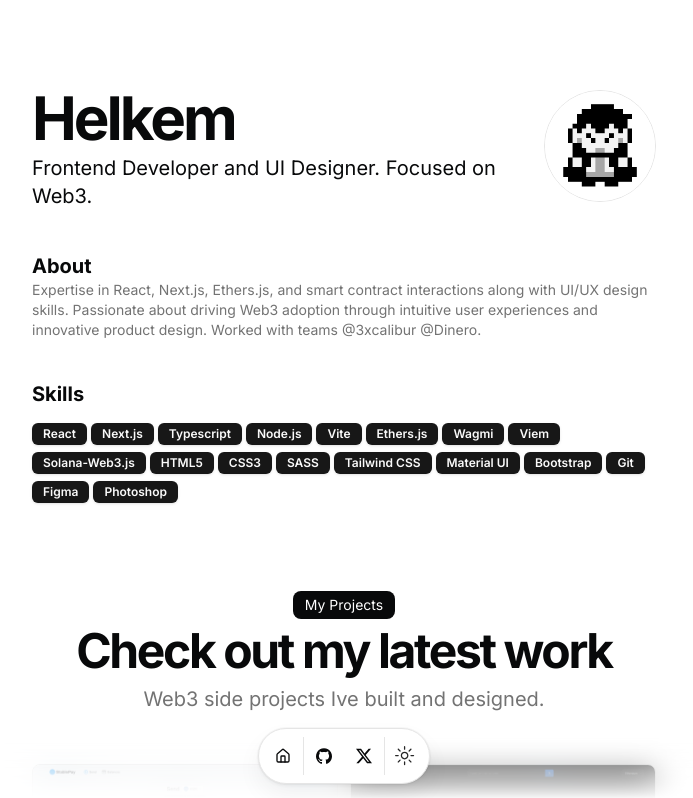
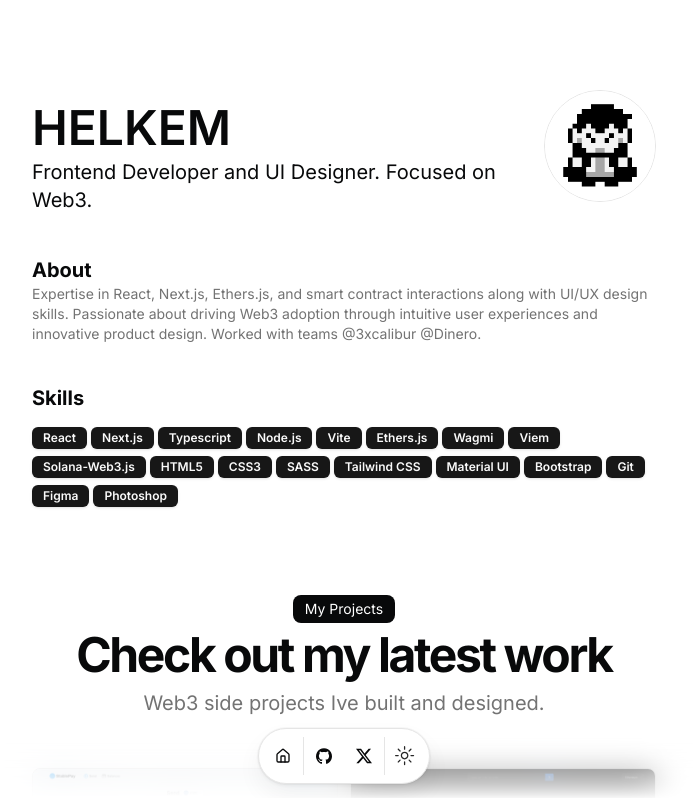
Before and after one commit to Helkem/helkemzerosite, a Next.js app: page / in a window 1280 px wide. Shown: the top 798 px of the page, without its empty margins (296-989 px from the left). Built offline with nearby package versions, Linux system fonts and the light colour scheme.

Commit message:
Added animations

```diff
--- a/src/app/page.tsx
+++ b/src/app/page.tsx
@@ -9,6 +9,7 @@
 import { DATA } from "@/data/resume";
 import Link from "next/link";
 import Markdown from "react-markdown";
+import HyperText from "@/components/magicui/hyper-text";
 
 const BLUR_FADE_DELAY = 0.04;
 
@@ -19,11 +20,9 @@
         <div className='mx-auto w-full max-w-2xl space-y-8'>
           <div className='gap-2 flex justify-between'>
             <div className='flex-col flex flex-1 space-y-1.5'>
-              <BlurFadeText
-                delay={BLUR_FADE_DELAY}
-                className='text-3xl font-bold tracking-tighter sm:text-5xl xl:text-6xl/none'
-                yOffset={8}
-                text={`${DATA.name.split(" ")[0]} `}
+              <HyperText
+                text='Helkem'
+                className='text-5xl font-semibold font-inter text-transform: capitalize'
               />
               <BlurFadeText
                 className='max-w-[600px] md:text-xl'
--- /dev/null
+++ b/src/components/magicui/hyper-text.tsx
@@ -0,0 +1,89 @@
+"use client";
+
+import { useEffect, useRef, useState } from "react";
+import { AnimatePresence, motion, Variants } from "framer-motion";
+
+import { cn } from "@/lib/utils";
+
+interface HyperTextProps {
+  text: string;
+  duration?: number;
+  framerProps?: Variants;
+  className?: string;
+  animateOnLoad?: boolean;
+}
+
+const alphabets = "ABCDEFGHIJKLMNOPQRSTUVWXYZ".split("");
+
+const getRandomInt = (max: number) => Math.floor(Math.random() * max);
+
+export default function HyperText({
+  text,
+  duration = 800,
+  framerProps = {
+    initial: { opacity: 0, y: -10 },
+    animate: { opacity: 1, y: 0 },
+    exit: { opacity: 0, y: 3 },
+  },
+  className,
+  animateOnLoad = true,
+}: HyperTextProps) {
+  const [displayText, setDisplayText] = useState(text.split(""));
+  const [trigger, setTrigger] = useState(false);
+  const interations = useRef(0);
+  const isFirstRender = useRef(true);
+
+  const triggerAnimation = () => {
+    interations.current = 0;
+    setTrigger(true);
+  };
+
+  useEffect(() => {
+    const interval = setInterval(
+      () => {
+        if (!animateOnLoad && isFirstRender.current) {
+          clearInterval(interval);
+          isFirstRender.current = false;
+          return;
+        }
+        if (interations.current < text.length) {
+          setDisplayText((t) =>
+            t.map((l, i) =>
+              l === " "
+                ? l
+                : i <= interations.current
+                  ? text[i]
+                  : alphabets[getRandomInt(26)],
+            ),
+          );
+          interations.current = interations.current + 0.1;
+        } else {
+          setTrigger(false);
+          clearInterval(interval);
+        }
+      },
+      duration / (text.length * 10),
+    );
+    // Clean up interval on unmount
+    return () => clearInterval(interval);
+  }, [text, duration, trigger, animateOnLoad]);
+
+  return (
+    <div
+      className="overflow-hidden py-2 flex cursor-default scale-100"
+      onMouseEnter={triggerAnimation}
+    >
+      <AnimatePresence mode="wait">
+        {displayText.map((letter, i) => (
+          <motion.h1
+            key={i}
+            className={cn("font-mono", letter === " " ? "w-3" : "", className)}
+            {...framerProps}
+          >
+            {letter.toUpperCase()}
+          </motion.h1>
+        ))}
+      </AnimatePresence>
+    </div>
+  );
+}
```
